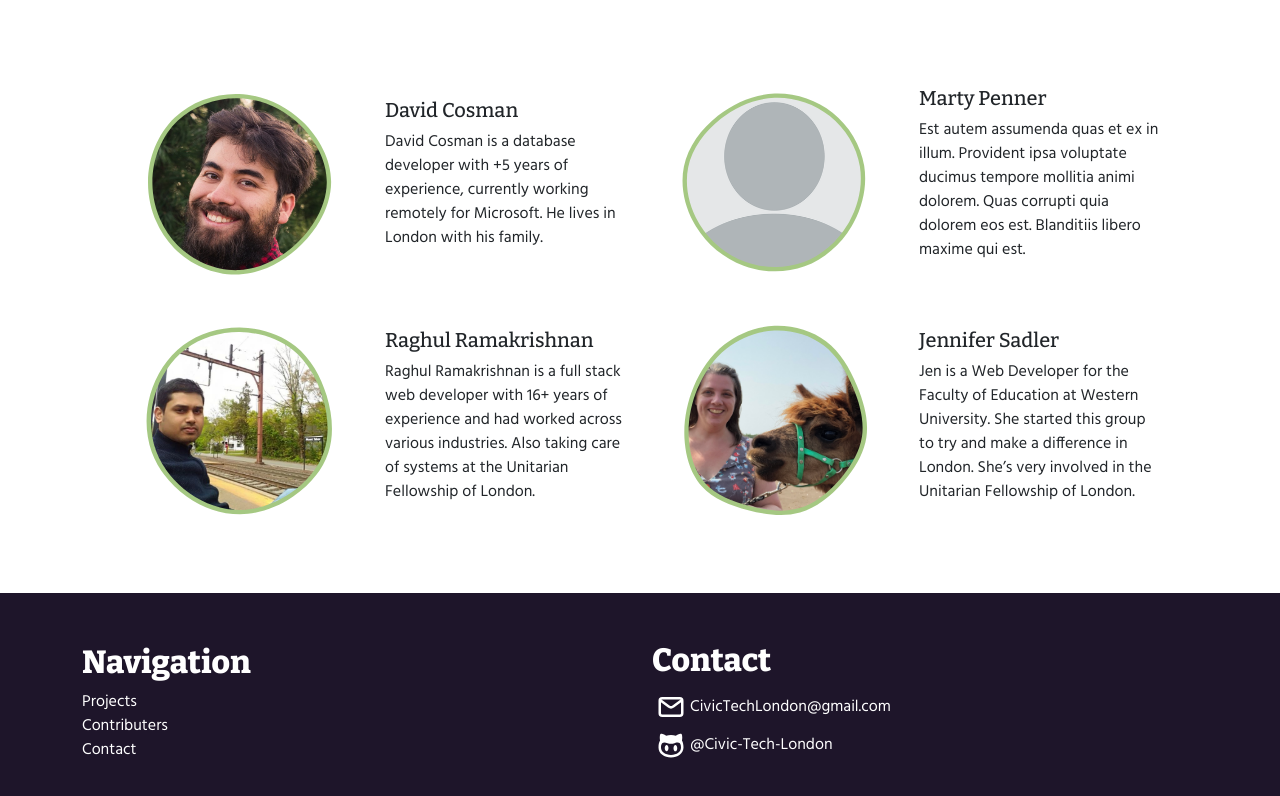
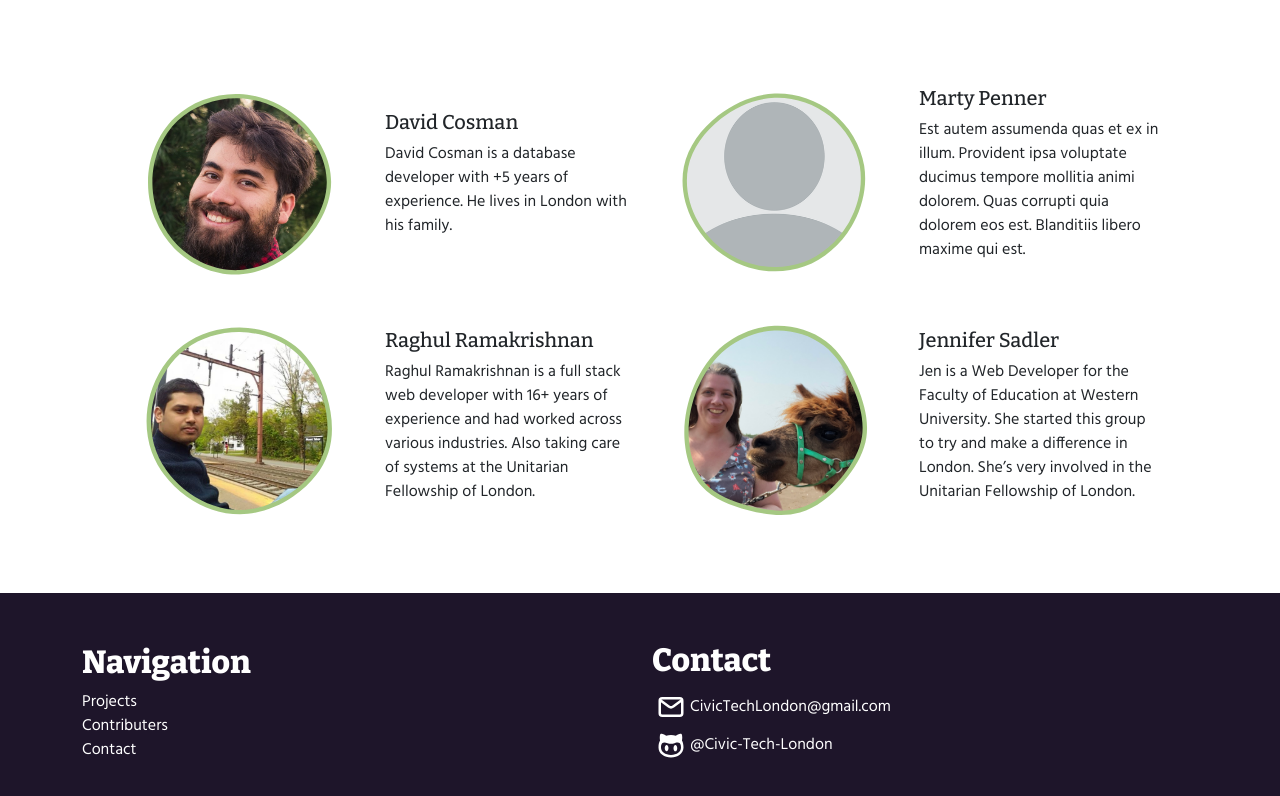
Before and after one commit to Civic-Tech-London/civic-tech-projects, a React (Vite) app in the folder civic-tech-club/: page / in a window 1280 px wide. Shown: the part 1558-2354 px from the top of the page. Built offline with nearby package versions, Linux system fonts and the light colour scheme; what chartjs-plugin-zoom would draw is missing.

Commit message:
updated profile info

```diff
--- a/civic-tech-club/src/pages/Home/HoldProfiles.jsx
+++ b/civic-tech-club/src/pages/Home/HoldProfiles.jsx
@@ -15,7 +15,7 @@ const HoldProfiles = () => {
             </Row>
             <Row className="text-start">
                 <Col xs={12} lg={6}>
-                    <Profile name="David Cosman" image="/img/david_c.jpg" shapeNum = "2" blurb = "David Cosman is a database developer with +5 years of experience, currently working remotely for Microsoft. He lives in London with his family."/>
+                    <Profile name="David Cosman" image="/img/david_c.jpg" shapeNum = "2" blurb = "David Cosman is a database developer with +5 years of experience. He lives in London with his family."/>
                 </Col>
                 <Col xs={12} lg={6}>
                     <Profile name="Marty Penner" image="/img/blank-profile.png" shapeNum = "3" blurb = "Est autem assumenda quas et ex in illum. Provident ipsa voluptate ducimus tempore mollitia animi dolorem. Quas corrupti quia dolorem eos est. Blanditiis libero maxime qui est."/>
```
